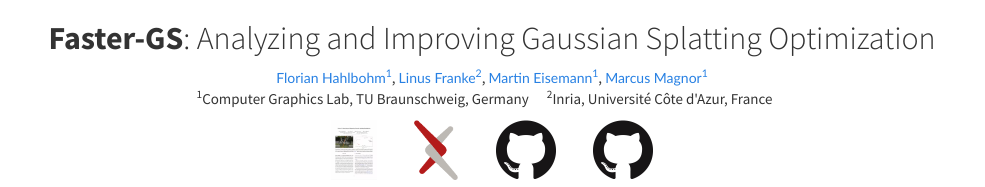
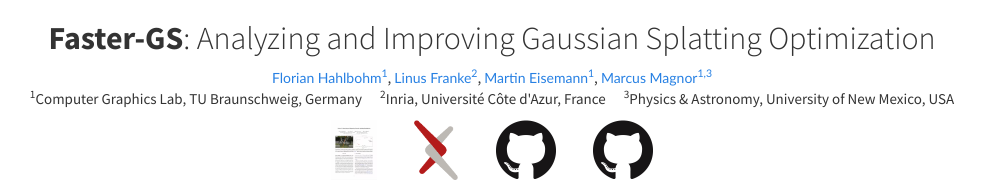
Before and after one commit to fhahlbohm/fhahlbohm.github.io, a plain HTML site: page faster-gaussian-splatting/index.html in a window 1280 px wide. Shown: the top 187 px of the page, without its empty margins (148-1133 px from the left). Drawn offline with Linux system fonts and the light colour scheme.

Commit message:
Add UNM affiliation

```diff
--- a/faster-gaussian-splatting/index.html
+++ b/faster-gaussian-splatting/index.html
@@ -44,7 +44,7 @@
                 <span class="author-block"><a href="https://fhahlbohm.github.io/">Florian Hahlbohm<sup>1</sup></a>,</span>
                 <span class="author-block"><a href="https://lfranke.github.io/">Linus Franke<sup>2</sup></a>,</span>
                 <span class="author-block"><a href="https://graphics.tu-bs.de/people/eisemann">Martin Eisemann<sup>1</sup></a>,</span>
-                <span class="author-block"><a href="https://graphics.tu-bs.de/people/magnor">Marcus Magnor<sup>1</sup></a></span>
+                <span class="author-block"><a href="https://graphics.tu-bs.de/people/magnor">Marcus Magnor<sup>1,3</sup></a></span>
             </div>
         </div>
     </div>
@@ -53,6 +53,7 @@
             <div class="is-size-5 publication-authors">
                 <span class="author-block is-size-5" style="margin-right: 1em"><sup>1</sup>Computer Graphics Lab, TU Braunschweig, Germany</span>
                 <span class="author-block is-size-5" style="margin-right: 1em"><sup>2</sup>Inria, Université Côte d'Azur, France</span>
+                <span class="author-block is-size-5"><sup>3</sup>Physics & Astronomy, University of New Mexico, USA</span>
             </div>
         </div>
     </div>
```
